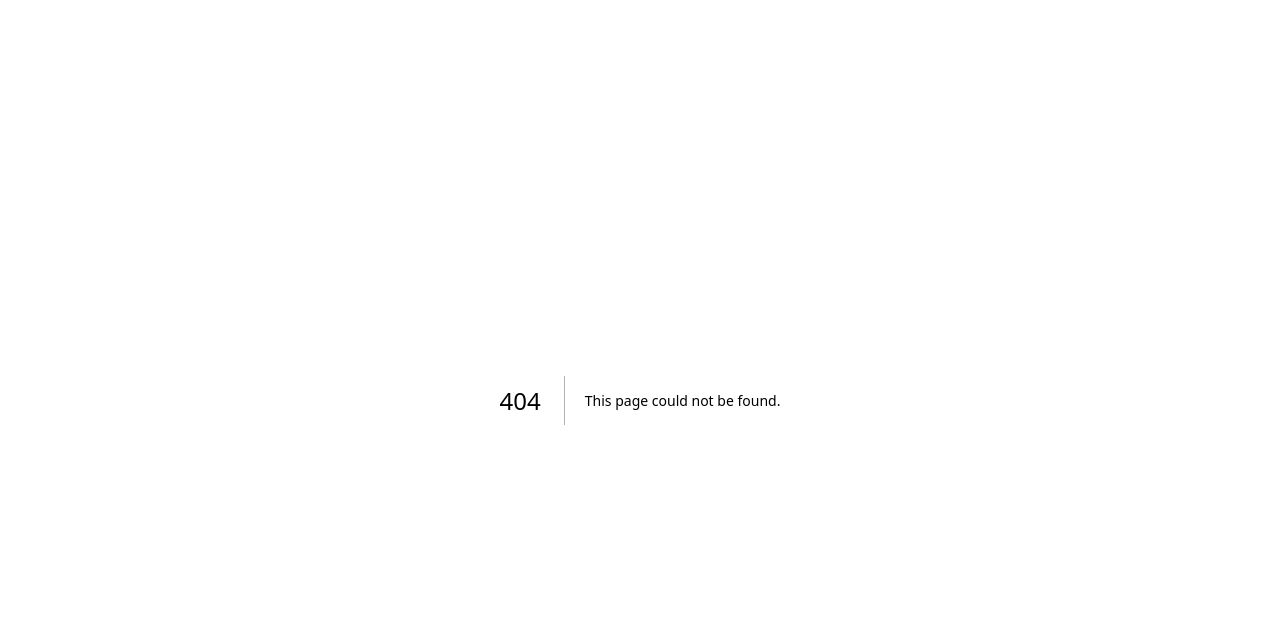
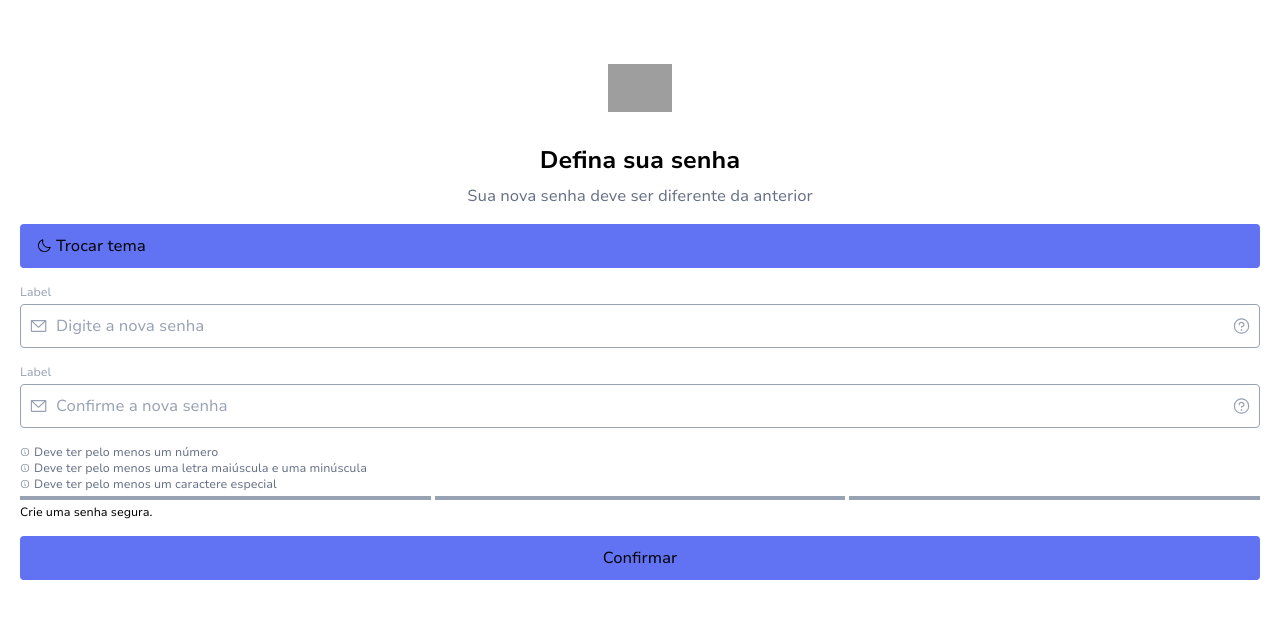
Before and after one commit to projeto-ava/projeto-ava, a Next.js app: page /recuperar-senha in a window 1280 px wide. Before the commit this address had no page. Shown: the top 618 px of the page. Built offline with nearby package versions, Linux system fonts and the light colour scheme; grey boxes are pictures that could not be loaded.

Commit message:
Criando Componente PublicArea

```diff
--- /dev/null
+++ b/src/app/recuperar-senha/page.tsx
@@ -0,0 +1,58 @@
+'use client'
+
+import { InputText } from '@/components/InputText/InputText'
+import { Button } from '@/components/Button/Button'
+import ThemeSwitcher from '@/components/ThemeSwitch/ThemeSwitch'
+import { EnvelopeSimple, Question } from '@phosphor-icons/react'
+import { PasswordTest } from '@/components/PasswordTest/PasswordTest'
+import { useState } from 'react'
+import { GenericWrapper } from '@/components/GenericWrapper/GenericWrapper'
+
+// ...outro código do seu arquivo...
+
+export default function RedefinePassword() {
+  const [inputValue, setInputValue] = useState<string>('')
+
+  return (
+    <GenericWrapper
+      Public={{
+        image: '/icon.svg',
+        alt: '',
+        title: 'Defina sua senha',
+        subTitle: 'Sua nova senha deve ser diferente da anterior'
+      }}
+    >
+      <>
+        <ThemeSwitcher />
+
+        <InputText
+          fullWidth={true}
+          disabled={false}
+          placeholder="Digite a nova senha"
+          label="Label"
+          value={inputValue}
+          onChange={value => setInputValue(value)}
+          startIcon={<EnvelopeSimple size={16} />}
+          endIcon={<Question size={16} />}
+        />
+        <InputText
+          placeholder="Confirme a nova senha"
+          label="Label"
+          fullWidth={true}
+          value={inputValue}
+          onChange={value => setInputValue(value)}
+          startIcon={<EnvelopeSimple size={16} />}
+          endIcon={<Question size={16} />}
+        />
+        <PasswordTest password={inputValue} />
+        <Button
+          onClick={() => {
+            alert('teste')
+          }}
+        >
+          Confirmar
+        </Button>
+      </>
+    </GenericWrapper>
+  )
+}
--- /dev/null
+++ b/src/components/GenericWrapper/GenericWrapper.tsx
@@ -0,0 +1,29 @@
+'use client'
+
+import { IPublicAreaProp, PublicArea} from '../PublicArea/PublicArea'
+type IWrapperCustomProp = Omit<IPublicAreaProp, 'children' | 'disabled'>
+interface IGenericWrapperProp {
+  Public?: IWrapperCustomProp
+  children: JSX.Element
+}
+
+export const GenericWrapper = ({
+  Public,
+  children
+}: IGenericWrapperProp) => {
+  if (Public) {
+    children = (
+      <PublicArea
+        image={Public.image}
+        alt={Public.alt}
+        title={Public.title}
+        subTitle={Public.subTitle}
+      >
+        {children}
+      </PublicArea>
+    )
+  }
+  return (
+    <main className="flex flex-col w-full justify-center p-5">{children}</main>
+  )
+}
--- /dev/null
+++ b/src/components/PublicArea/PublicArea.tsx
@@ -0,0 +1,32 @@
+'use client'
+
+import Image from 'next/image'
+
+export interface IPublicAreaProp {
+  image: string
+  alt: string
+  title: string
+  subTitle: string
+  children: JSX.Element
+}
+
+export const PublicArea = ({
+  image,
+  alt,
+  title,
+  subTitle,
+  children
+}: IPublicAreaProp) => {
+  return (
+    <div className="flex flex-col w-full justify-center gap-4 ">
+      <div className="flex flex-col justify-center items-center gap-8 pt-11">
+        <Image src={image} alt={alt} width={64} height={64} />
+        <div className="flex gap-2 flex-col items-center">
+          <h1 className="text-2xl font-bold">{title}</h1>
+          <h2 className="text-gray-500 text-xm text-center">{subTitle}</h2>
+        </div>
+      </div>
+      {children}
+    </div>
+  )
+}
```
